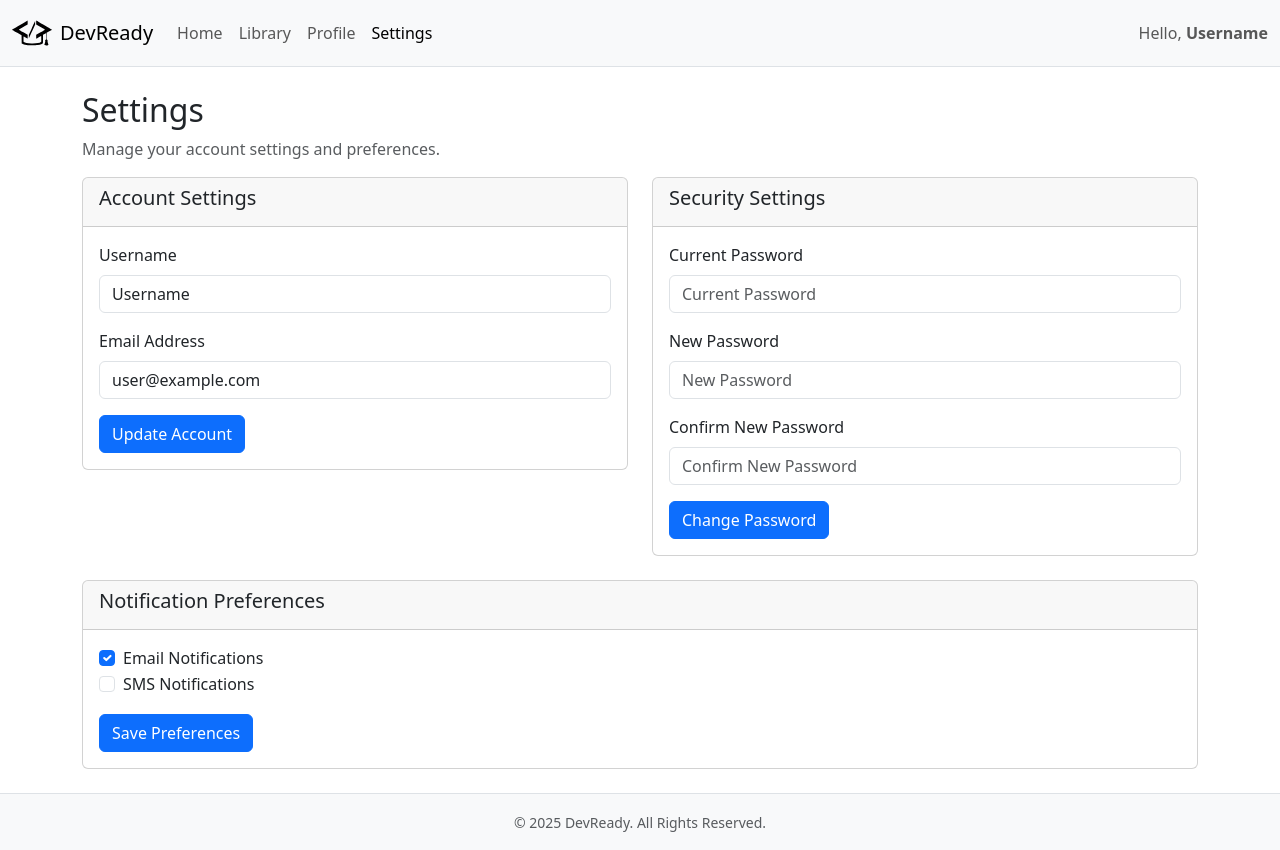
After one commit to tvtusc25/DevReady, a Flask app: page /settings in a window 1280 px wide. The commit adds this page. Run offline with Flask 3, Linux system fonts and the light colour scheme.

Commit message:
Added sample pages and endpoints -- Created html templates for library, profile, and settings pages -- Added endpoints for library, profile, and settings pages -- Updated index.html to include links to new pages -- Updated views.py to handle new endpoints

```diff
--- /dev/null
+++ b/website/templates/settings.html
@@ -0,0 +1,124 @@
+<!DOCTYPE html>
+<html lang="en">
+<head>
+  <meta charset="UTF-8">
+  <meta name="viewport" content="width=device-width, initial-scale=1">
+  <title>DevReady Settings</title>
+  <!-- Bootstrap CSS -->
+  <link href="https://cdn.jsdelivr.net/npm/bootstrap@5.3.0/dist/css/bootstrap.min.css" rel="stylesheet">
+</head>
+<body>
+  <!-- Navbar -->
+  <nav class="navbar navbar-expand-lg navbar-light bg-light border-bottom">
+    <div class="container-fluid">
+      <a class="navbar-brand d-flex align-items-center" href="#">
+        <img src="{{ url_for('static', filename='DevReadyLogo.svg') }}" alt="DevReady Logo" width="40" height="40" class="me-2">
+        <span>DevReady</span>
+      </a>
+      <button class="navbar-toggler" type="button" data-bs-toggle="collapse" data-bs-target="#navbarTabs"
+        aria-controls="navbarTabs" aria-expanded="false" aria-label="Toggle navigation">
+        <span class="navbar-toggler-icon"></span>
+      </button>
+      <div class="collapse navbar-collapse" id="navbarTabs">
+        <ul class="navbar-nav me-auto mb-2 mb-lg-0">
+          <li class="nav-item"><a class="nav-link" href="/">Home</a></li>
+          <li class="nav-item"><a class="nav-link" href="/library">Library</a></li>
+          <li class="nav-item"><a class="nav-link" href="/profile">Profile</a></li>
+          <li class="nav-item"><a class="nav-link active" href="/settings">Settings</a></li>
+        </ul>
+        <span class="navbar-text">
+          Hello, <strong>Username</strong>
+        </span>
+      </div>
+    </div>
+  </nav>
+
+  <!-- Main Content -->
+  <div class="container mt-4">
+    <h2>Settings</h2>
+    <p class="text-muted">Manage your account settings and preferences.</p>
+
+    <div class="row">
+      <!-- Account Settings -->
+      <div class="col-md-6 mb-4">
+        <div class="card">
+          <div class="card-header">
+            <h5>Account Settings</h5>
+          </div>
+          <div class="card-body">
+            <form>
+              <div class="mb-3">
+                <label for="username" class="form-label">Username</label>
+                <input type="text" class="form-control" id="username" placeholder="Enter your username" value="Username">
+              </div>
+              <div class="mb-3">
+                <label for="email" class="form-label">Email Address</label>
+                <input type="email" class="form-control" id="email" placeholder="name@example.com" value="user@example.com">
+              </div>
+              <button type="submit" class="btn btn-primary">Update Account</button>
+            </form>
+          </div>
+        </div>
+      </div>
+
+      <!-- Security Settings -->
+      <div class="col-md-6 mb-4">
+        <div class="card">
+          <div class="card-header">
+            <h5>Security Settings</h5>
+          </div>
+          <div class="card-body">
+            <form>
+              <div class="mb-3">
+                <label for="currentPassword" class="form-label">Current Password</label>
+                <input type="password" class="form-control" id="currentPassword" placeholder="Current Password">
+              </div>
+              <div class="mb-3">
+                <label for="newPassword" class="form-label">New Password</label>
+                <input type="password" class="form-control" id="newPassword" placeholder="New Password">
+              </div>
+              <div class="mb-3">
+                <label for="confirmPassword" class="form-label">Confirm New Password</label>
+                <input type="password" class="form-control" id="confirmPassword" placeholder="Confirm New Password">
+              </div>
+              <button type="submit" class="btn btn-primary">Change Password</button>
+            </form>
+          </div>
+        </div>
+      </div>
+    </div>
+
+    <!-- Notification Preferences -->
+    <div class="card mb-4">
+      <div class="card-header">
+        <h5>Notification Preferences</h5>
+      </div>
+      <div class="card-body">
+        <form>
+          <div class="form-check">
+            <input class="form-check-input" type="checkbox" id="emailNotifications" checked>
+            <label class="form-check-label" for="emailNotifications">
+              Email Notifications
+            </label>
+          </div>
+          <div class="form-check">
+            <input class="form-check-input" type="checkbox" id="smsNotifications">
+            <label class="form-check-label" for="smsNotifications">
+              SMS Notifications
+            </label>
+          </div>
+          <button type="submit" class="btn btn-primary mt-3">Save Preferences</button>
+        </form>
+      </div>
+    </div>
+  </div>
+
+  <!-- Footer -->
+  <footer class="bg-light text-center text-muted py-3 mt-4 border-top">
+    <small>© 2025 DevReady. All Rights Reserved.</small>
+  </footer>
+
+  <!-- Bootstrap Bundle JS -->
+  <script src="https://cdn.jsdelivr.net/npm/bootstrap@5.3.0/dist/js/bootstrap.bundle.min.js"></script>
+</body>
+</html>
--- a/website/views.py
+++ b/website/views.py
@@ -12,3 +12,19 @@ API_KEY = os.getenv("API_KEY")
 def main():
     """Endpoint to get main page."""
     return render_template('index.html')
+
+
+@main_blueprint.route('/library', methods=['GET', 'POST'])
+def library():
+    """Endpoint to get problem library page."""
+    return render_template('library.html')
+
+@main_blueprint.route('/profile', methods=['GET', 'POST'])
+def profile():
+    """Endpoint to get profile page."""
+    return render_template('profile.html')
+
+@main_blueprint.route('/settings', methods=['GET', 'POST'])
+def settings():
+    """Endpoint to get settings page."""
+    return render_template('settings.html')
```
Also changed, not shown: website/templates/index.html (+4 -4 lines), website/templates/library.html (added, +132 -0 lines), website/templates/profile.html (added, +97 -0 lines).
